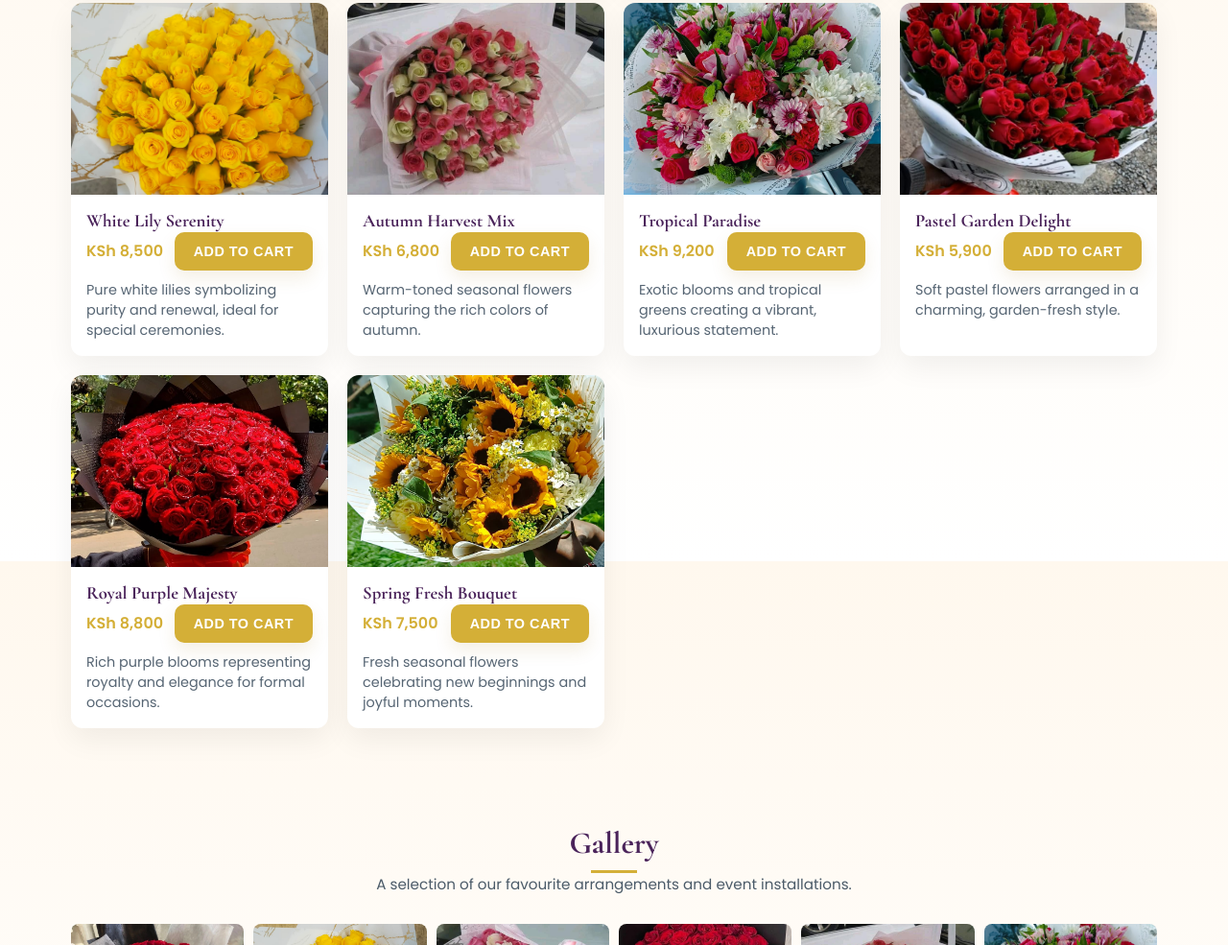
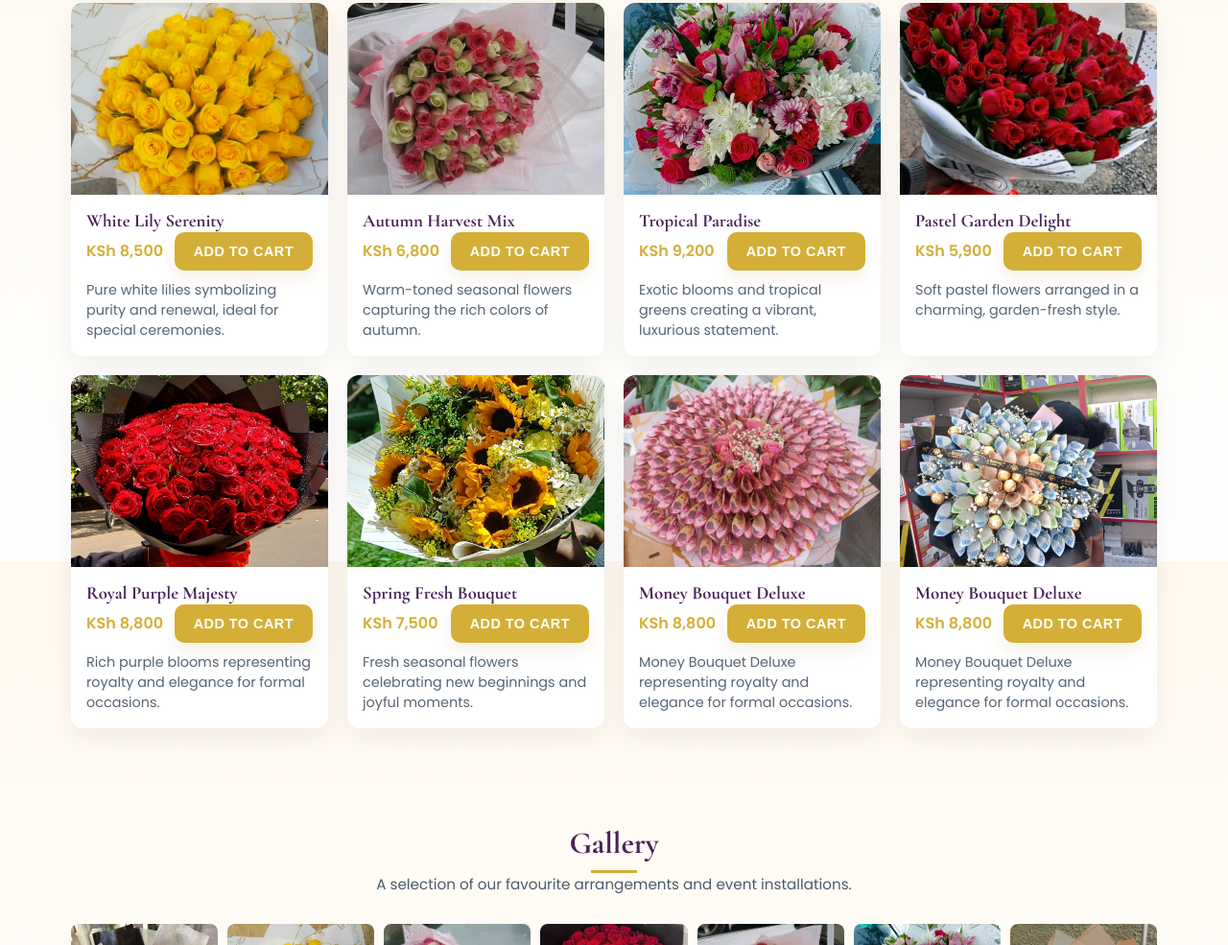
Before and after one commit to Wainainajnr/queenbee, a plain HTML site: page index.html in a window 1280 px wide. Shown: the part 1815-2800 px from the top of the page at 96% size. Drawn offline with nearby package versions, Linux system fonts and the light colour scheme.

Commit message:
Updated gallery   sections on homepage

```diff
--- a/index.html
+++ b/index.html
@@ -448,7 +448,7 @@
 
         <div class="category-grid">
           <article class="card">
-            <div class="img"><img src="images/flo3.jpeg" alt="Birthday flowers"></div>
+            <div class="img"><img src="images/money1.jpeg" alt="Birthday flowers"></div>
             <div class="body">
               <h3>Birthday Flowers</h3>
               <p>Bright, joyful arrangements that make birthdays unforgettable.</p>
@@ -466,7 +466,7 @@
           </article>
 
           <article class="card">
-            <div class="img"><img src="images/flo1.jpeg" alt="Money bouquets"></div>
+            <div class="img"><img src="images/money2.jpeg" alt="Money bouquets"></div>
             <div class="body">
               <h3>Money Bouquets</h3>
               <p>Respectful and tasteful designs for moments of remembrance.</p>
@@ -515,6 +515,9 @@
           <div class="gallery-item"><img src="images/flo2.jpeg" alt="Wedding flowers"></div>
           <div class="gallery-item"><img src="images/flo5.jpeg" alt="Gift basket"></div>
           <div class="gallery-item"><img src="images/flo6.jpeg" alt="Event flowers"></div>
+           <div class="gallery-item"><img src="images/money1.jpeg" alt="Bouquet display"></div>
+            <div class="gallery-item"><img src="images/money2.jpeg" alt="Bouquet display"></div>
+             <div class="gallery-item"><img src="images/money3.jpeg" alt="Bouquet display"></div>
         </div>
       </div>
     </section>
@@ -528,7 +531,7 @@
         </div>
 
         <div class="about-grid">
-          <img src="https://images.unsplash.com/photo-1501594907352-04cda38ebc29?auto=format&fit=crop&w=1400&q=60" alt="Florist arranging flowers">
+          <img src="images/logo.jpeg" alt="Florist arranging flowers">
           <div>
             <h3>We craft with care</h3>
             <p>QueenBee began as a small local florist in Nairobi with a passion for creating beautiful, unique arrangements that bring joy to people's lives. We partner with Kenyan growers to bring you the freshest blooms while supporting sustainable practices.</p>
@@ -863,6 +866,20 @@
         price: 7500,
         img: 'images/flo9.jpeg',
         desc: 'Fresh seasonal flowers celebrating new beginnings and joyful moments.'
+      },
+      {
+        id: 'p11',
+        name: 'Money Bouquet Deluxe',
+        price: 8800,
+        img: 'images/money2.jpeg',
+        desc: 'Money Bouquet Deluxe representing royalty and elegance for formal occasions.'
+      },
+       {
+        id: 'p12',
+        name: 'Money Bouquet Deluxe',
+        price: 8800,
+        img: 'images/money3.jpeg',
+        desc: 'Money Bouquet Deluxe representing royalty and elegance for formal occasions.'
       }
     ];
 
```
Also changed, not shown: images/money1.jpeg (added), images/money2.jpeg (added), images/money3.jpeg (added).
